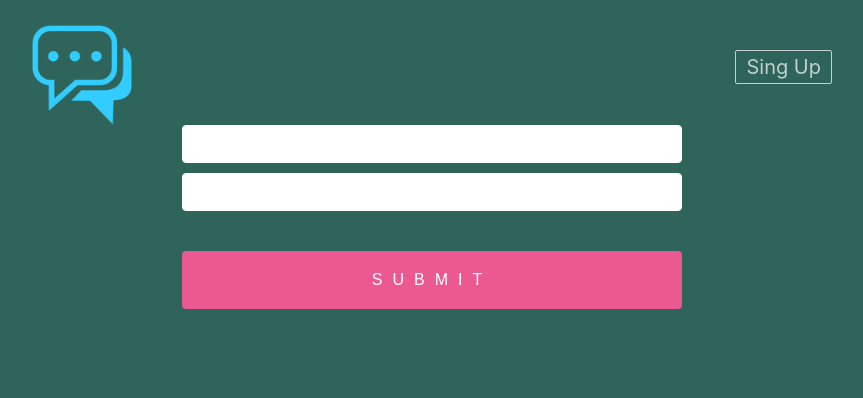
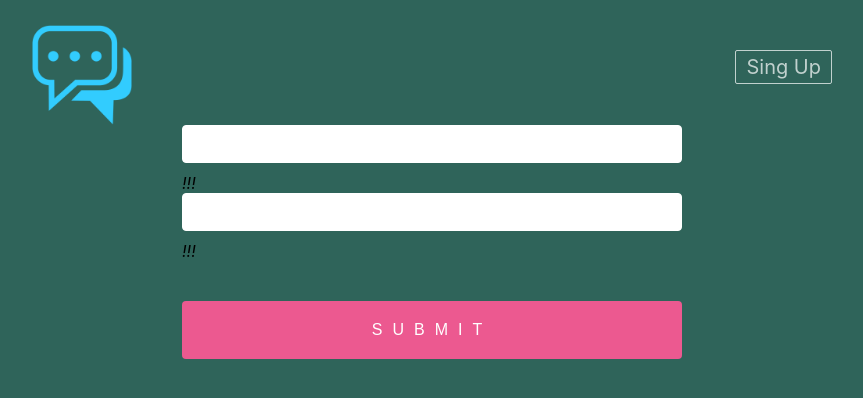
Before and after one commit to NataliaHuberna/chat, a React (Create React App) app: page / in a window 1280 px wide. Shown: the top 398 px of the page, without its empty margins (208-1071 px from the left). Built offline with nearby package versions, Linux system fonts and the light colour scheme.

Commit message:
input component

```diff
--- a/src/components/SignIn/SignIn.tsx
+++ b/src/components/SignIn/SignIn.tsx
@@ -85,7 +85,7 @@ const SignIn = () => {
                 control={control}
                 rules={{ required: true }}
                 render={({ field: {onChange, value} }) => {
-                    return <Input
+                    return <Input hintText="email with dog"
                         onChange={onChange} value={value} error={getError(errors.email?.type, "email")}/>;
                 }} />
             {/*<FontAwesomeIcon icon="fa-solid fa-circle-info" />*/}
--- a/src/components/common/Input/Input.tsx
+++ b/src/components/common/Input/Input.tsx
@@ -13,12 +13,13 @@
 import React from 'react';
 
 // @ts-ignore
-const Input = ({value, onChange, error}:any)  => {
+const Input = ({value, onChange, error,hintText}:any)  => {
     const handleChange = (e: { target: { value: any; }; }) => onChange(e.target.value);
     console.log(value);
     return (
         <>
             <input onChange={handleChange}/>
+            <i title={hintText || null}>!!!</i>
             {error && <p>{error}</p>}
         </>
     );
```
